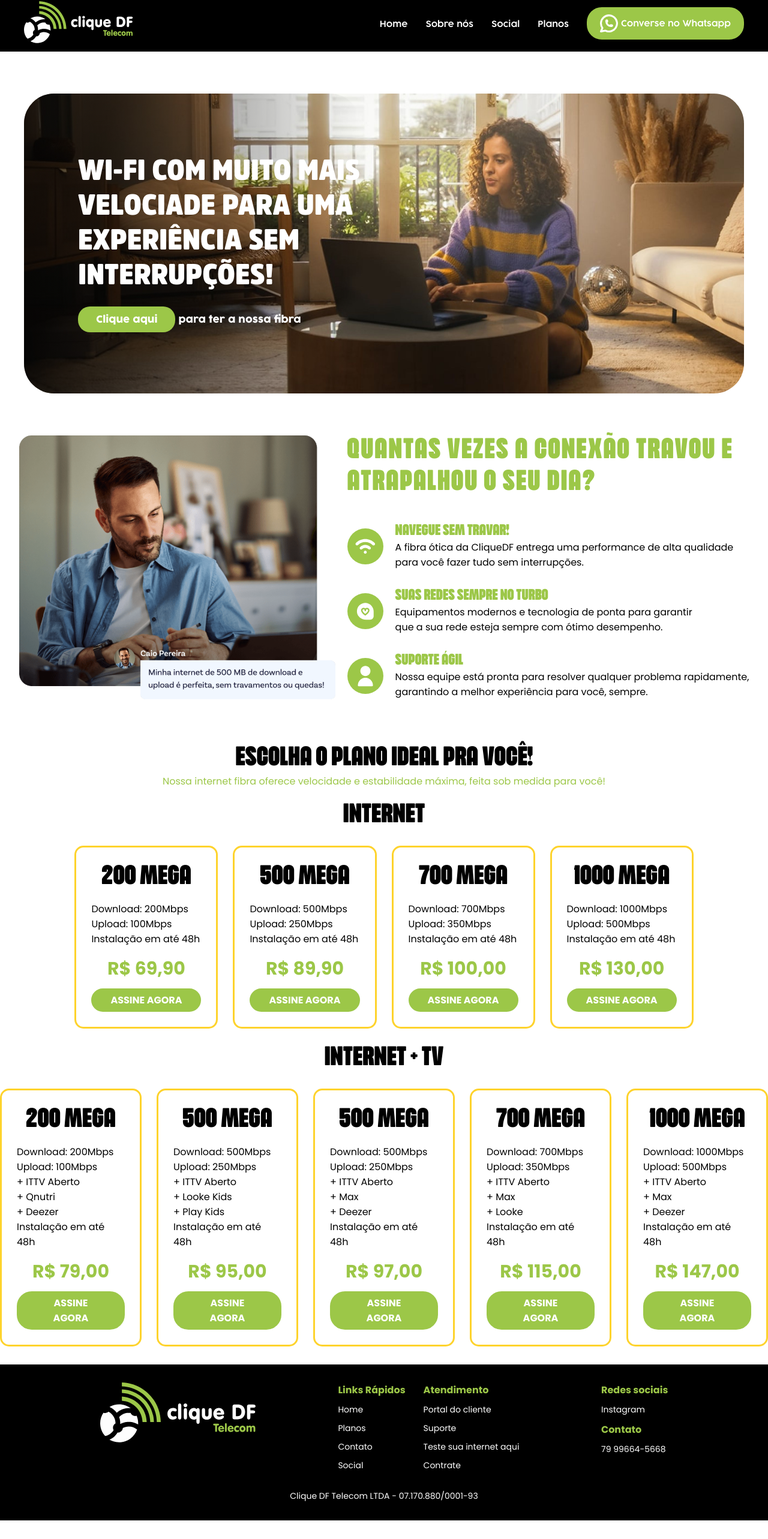
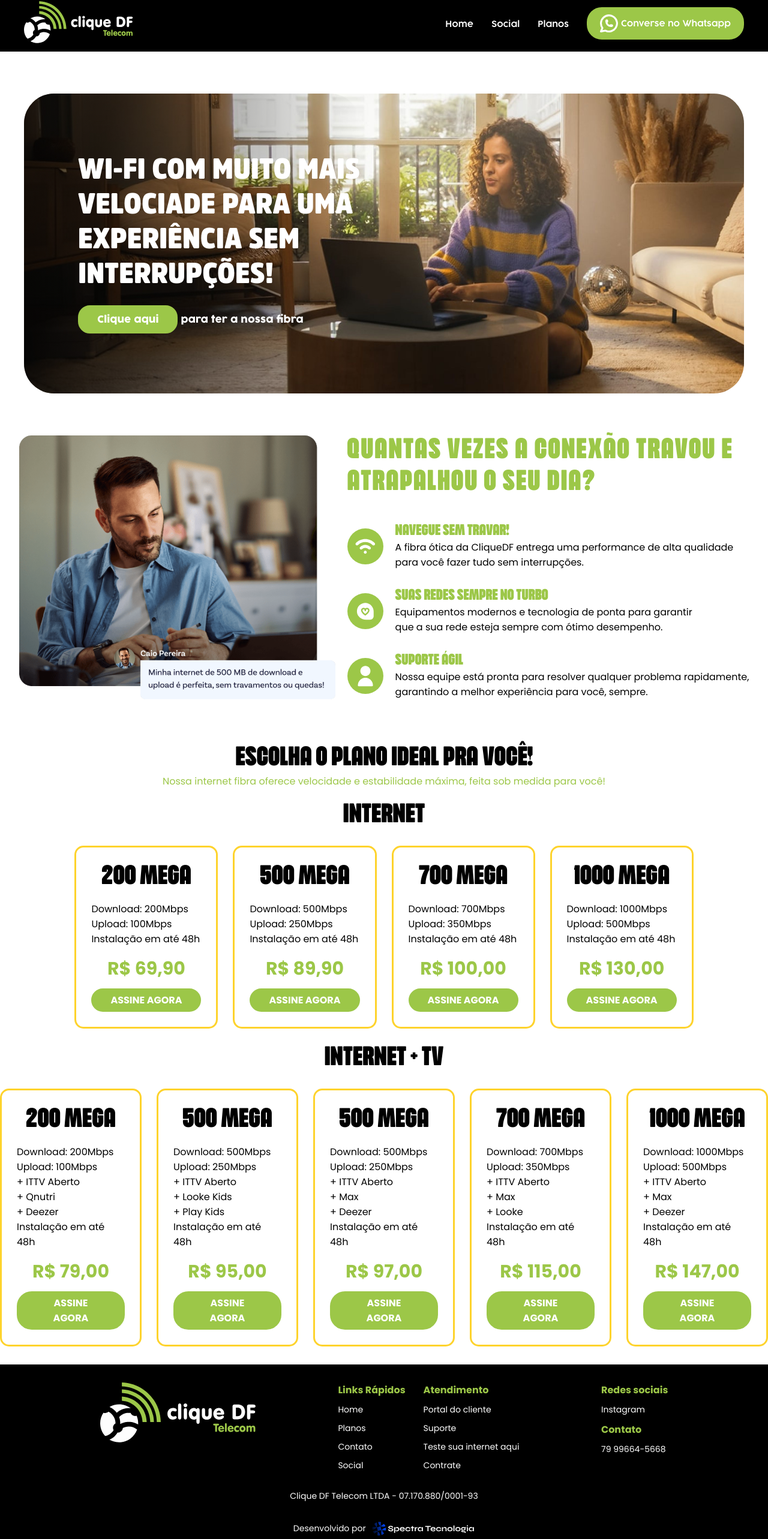
Before and after one commit to tera-desenvolvimento/cliquedf-site-ts, a React (Create React App) app: page / in a window 1280 px wide. Shown: the part 72-2638 px from the top of the page at 60% size. Before the commit the page ends 2607 px from the top, so only its background shows below. Built offline with nearby package versions, Linux system fonts and the light colour scheme.

Commit message:
Ajustando links

```diff
--- a/src/components/footer.tsx
+++ b/src/components/footer.tsx
@@ -1,10 +1,12 @@
 import React from "react";
 import logoHeaderImg from "../img/logo-header.svg";
+import iconSpectra from "../img/icon-spectra.svg";
 
 import "../style/footer.css";
 
 const Footer = () => {
     return (
+        <React.Fragment>
             <footer className="footer-container">
                 <div className="top-wrapper">
                     <div className="logo-container">
@@ -45,7 +47,11 @@ const Footer = () => {
                 <div className="bottom-wrapper">
                     <span>Clique DF Telecom LTDA - 07.170.880/0001-93</span>
                 </div>
+                <div className="bottom-wrapper">
+                    <span>Desenvolvido por <a href="https://spectra.tec.br/" target="_blank" rel="noreferrer"><img src={iconSpectra} alt="Spectra Tecnologia" /></a></span>
+                </div>
             </footer>
+        </React.Fragment>
     )
 }
 
--- a/src/components/header.tsx
+++ b/src/components/header.tsx
@@ -29,7 +29,7 @@ const Header = () => {
                     <span>Fale com o suporte</span>
                 </a>
 
-                <a href="https://api.whatsapp.com/send/?phone=557996645668&text&type=phone_number&app_absent=0" target="_blank" rel="noreferrer">
+                <a href="https://cliquedf.boletofacil.tec.br/" target="_blank" rel="noreferrer">
                     <svg height="20" viewBox="0 0 46 55" fill="none" xmlns="http://www.w3.org/2000/svg">
                         <path d="M29.4512 18.2072H44.2674C43.4764 16.1114 42.2477 14.2084 40.663 12.6251L32.7701 4.72769C31.185 3.14486 29.2815 1.91694 27.1857 1.12558V15.9418C27.1857 17.1929 28.2 18.2072 29.4512 18.2072Z" fill="black"/>
                         <path d="M45.2551 22.738H29.4512C25.6976 22.738 22.6547 19.6952 22.6547 15.9416V0.137684C22.29 0.112729 21.9253 0.083313 21.5559 0.083313H11.3273C5.07449 0.0908528 0.00743359 5.15791 0 11.4107V43.1274C0.00743359 49.3801 5.07449 54.4473 11.3273 54.4547H33.982C40.2349 54.4473 45.3019 49.3801 45.3095 43.1273V23.8368C45.3095 23.4676 45.28 23.1028 45.2551 22.738Z" fill="black"/>
@@ -48,11 +48,6 @@ const Header = () => {
                         <li className="menu-item">
                             <a href="/" className="menu-link">
                                 Home
-                            </a>
-                        </li>
-                        <li className="menu-item">
-                            <a href="#about" className="menu-link">
-                                Sobre nós
                             </a>
                         </li>
                         <li className="menu-item">
--- a/src/components/topBanner.tsx
+++ b/src/components/topBanner.tsx
@@ -7,7 +7,7 @@ const TopBanner = () => {
                 <div className="text-wrapper">
                     <span>WI-FI COM MUITO MAIS<br />VELOCIADE PARA UMA<br />EXPERIÊNCIA SEM<br />INTERRUPÇÕES!</span>
                     <div>
-                        <a href="#contact">Clique aqui</a>
+                        <a href="https://cliquedf.contratoonline.tec.br/" target="_blank" rel="noreferrer">Clique aqui</a>
                         <span>para ter a nossa fibra</span>
                     </div>
                 </div>
--- a/src/style/footer.css
+++ b/src/style/footer.css
@@ -70,6 +70,12 @@
     font-size: 14px;
 }
 
+.footer-container .bottom-wrapper img {
+    height: 28px;
+    vertical-align: middle;
+    margin-left: 5px;
+}
+
 @media (max-width: 768px) {
     .footer-container .top-wrapper {
         flex-direction: column;
--- a/src/style/topBanner.css
+++ b/src/style/topBanner.css
@@ -51,9 +51,16 @@
     text-decoration: none;
     padding: 10px 30px;
     background-color: #9CC748;
+    border: 2px solid #9CC748;
     width: fit-content;
     color: #ffffff;
     border-radius: 20px;
+    transition: ease-in-out .3s all;
+}
+
+.top-banner-container .banner-element .text-wrapper a:hover {
+    background-color: transparent;
+    border: 2px solid #9CC748;
 }
 
 @media (max-width: 768px) {
```
Also changed, not shown: src/img/icon-spectra.svg (added). Lines whose indentation alone changed are shown as unchanged.
